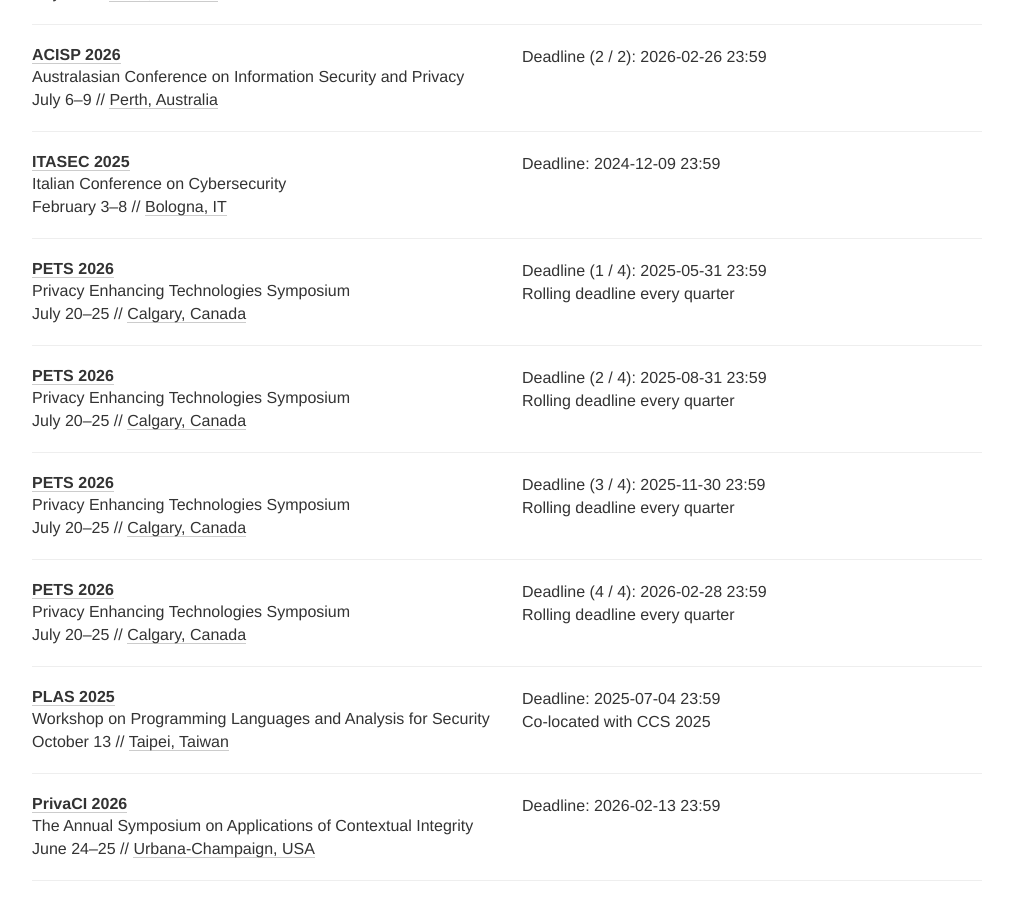
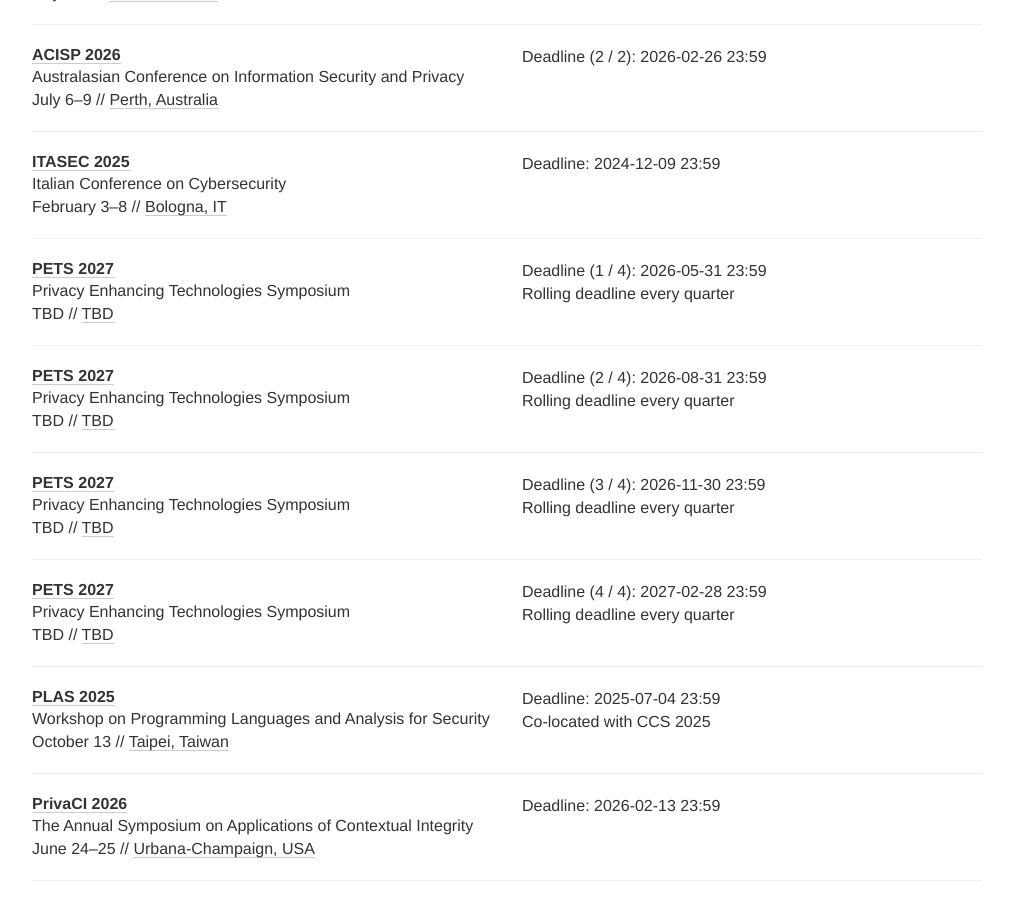
Before and after one commit to sec-deadlines/sec-deadlines.github.io, a Jekyll site: the page built from index.html, in a window 1280 px wide and 900 px high, scrolled down 4691 px. Shown: the whole window, without its empty margins (133-1146 px from the left). Built offline with Jekyll 4.4.1, drawn with Linux system fonts in a browser that asks for light colours; nearby versions of some CDN libraries; comment, search, counter and statistics services are not loaded.

Commit message:
Updated PETS'27 for rolling deadline
Updated PETS'27 for rolling deadline

```diff
--- a/_data/conferences.yml
+++ b/_data/conferences.yml
@@ -290,16 +290,16 @@
 
 - name: PETS
   description: Privacy Enhancing Technologies Symposium
-  year: 2026
-  link: https://www.petsymposium.org/cfp26.php
+  year: 2027
+  link: https://www.petsymposium.org/cfp27.php
   deadline:
     - "%Y-05-31 23:59"
     - "%Y-08-31 23:59"
     - "%Y-11-30 23:59"
     - "%y-02-28 23:59"
   comment: Rolling deadline every quarter
-  date: July 20-25
-  place: Calgary, Canada
+  date: TBD
+  place: TBD
   tags: [PRIV, CONF]
 
 - name: PLAS
```
